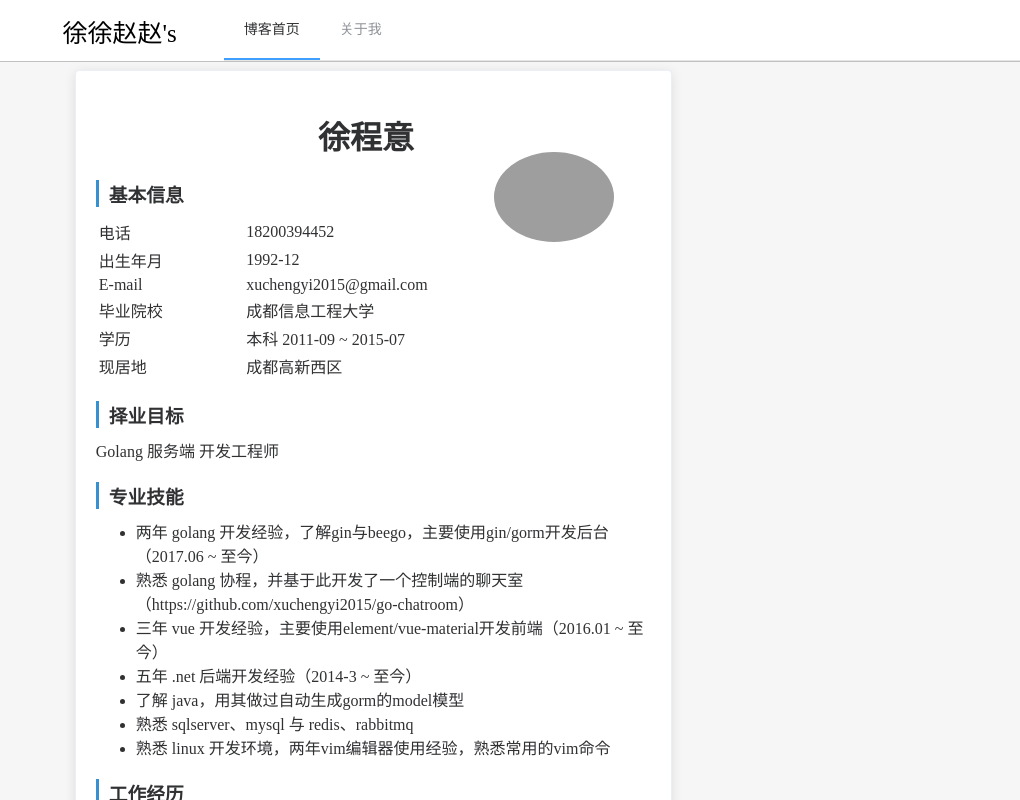
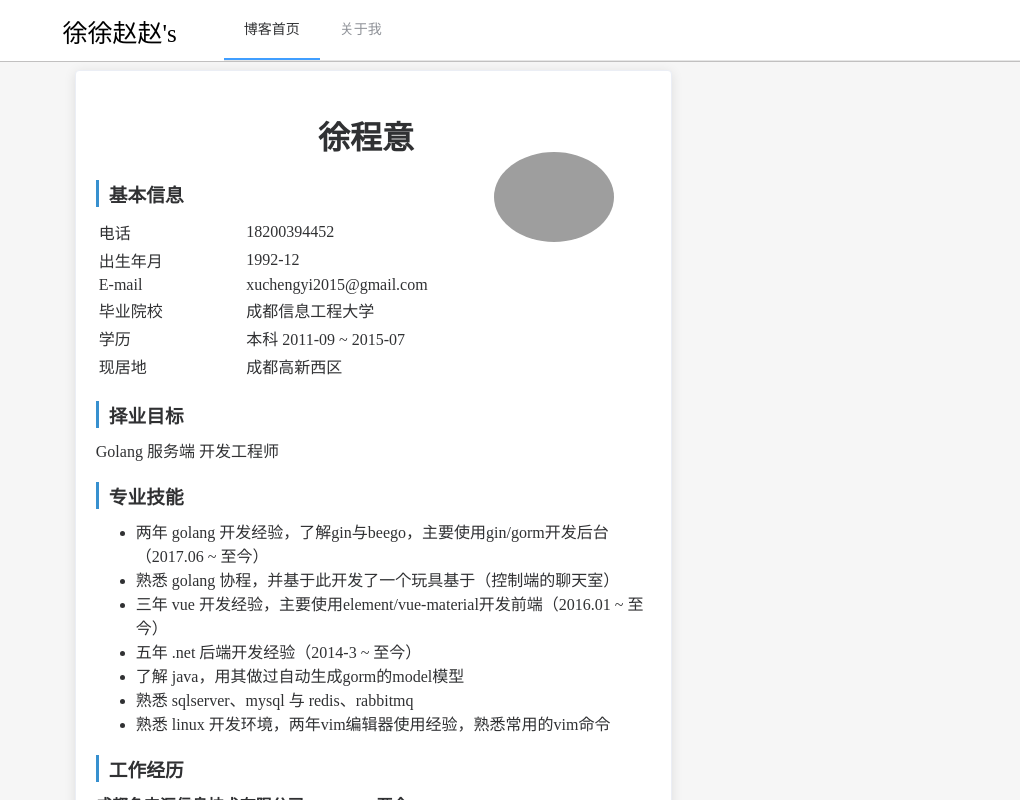
Before and after one commit to xuchengyi2015/go-blog-vue, a Vue app: page /aboutme in a window 1280 px wide. Shown: the top 800 px of the page, without its empty margins (260-1280 px from the left). Built offline with nearby package versions, Linux system fonts and the light colour scheme; grey boxes are pictures that could not be loaded; what vue-loading-template would draw is missing.

Commit message:
delete chatroom link

```diff
--- a/src/views/aboutMe/index.vue
+++ b/src/views/aboutMe/index.vue
@@ -47,7 +47,7 @@
           <div class="content">
             <ul>
               <li>两年 golang 开发经验，了解gin与beego，主要使用gin/gorm开发后台（2017.06 ~ 至今）</li>
-              <li>熟悉 golang 协程，并基于此开发了一个控制端的聊天室（https://github.com/xuchengyi2015/go-chatroom）</li>
+              <li>熟悉 golang 协程，并基于此开发了一个玩具基于（控制端的聊天室）</li>
               <li>三年 vue 开发经验，主要使用element/vue-material开发前端（2016.01 ~ 至今）</li>
               <li>五年 .net 后端开发经验（2014-3 ~ 至今）</li>
               <li>了解 java，用其做过自动生成gorm的model模型</li>
```
